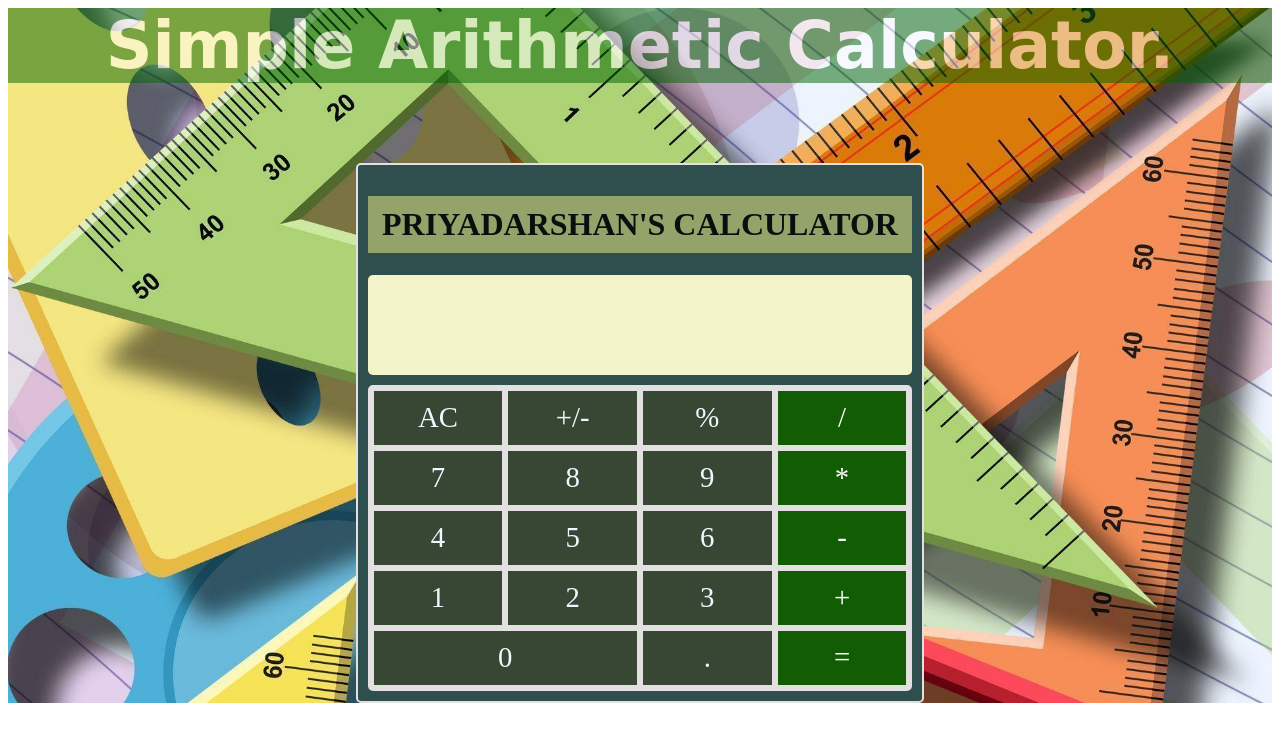
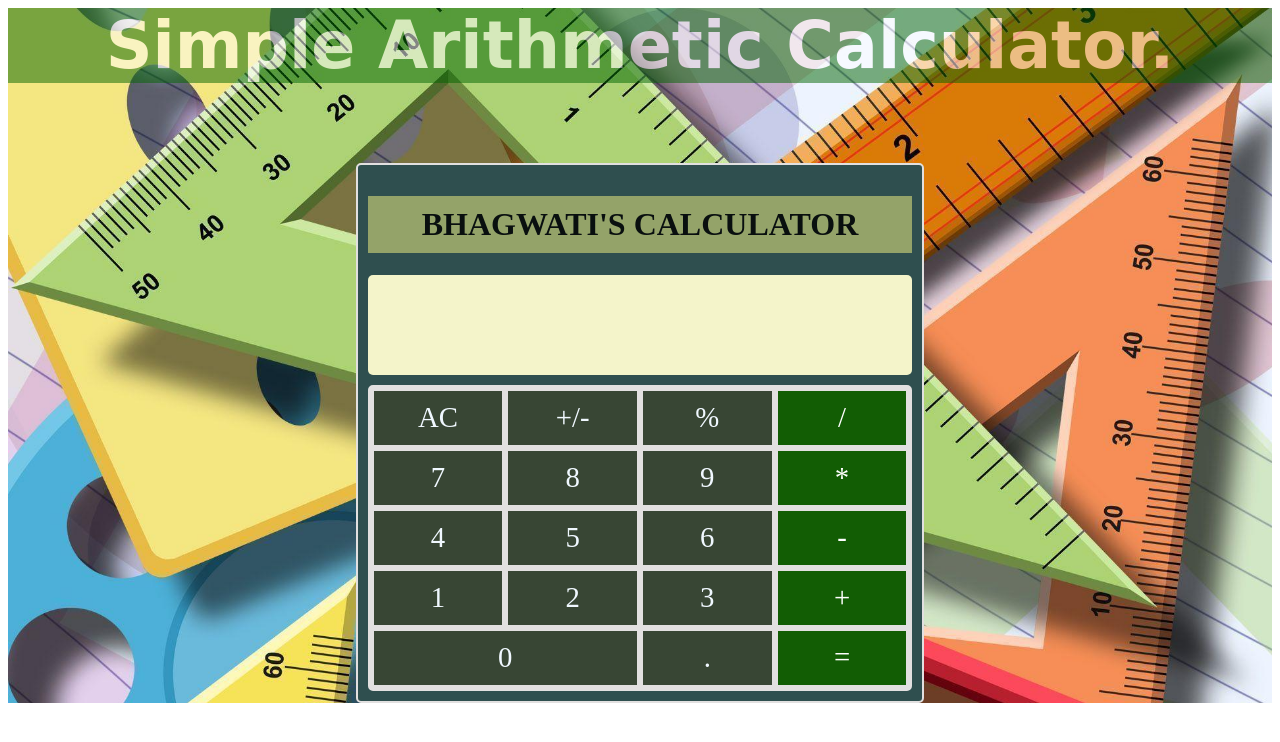
Before and after one commit to prydsn121/basic_calculator, a plain HTML site: page index.html in a window 1280 px wide. Drawn offline with Linux system fonts and the light colour scheme.

Commit message:
changine name

```diff
--- a/index.html
+++ b/index.html
@@ -13,7 +13,7 @@
 
 
     <div id="calculator">
-        <h1>Priyadarshan's    calculator</h1>
+        <h1>Bhagwati's    calculator</h1>
         <div id="display-container">
             <p id="display"> </p>
         </div>
```
